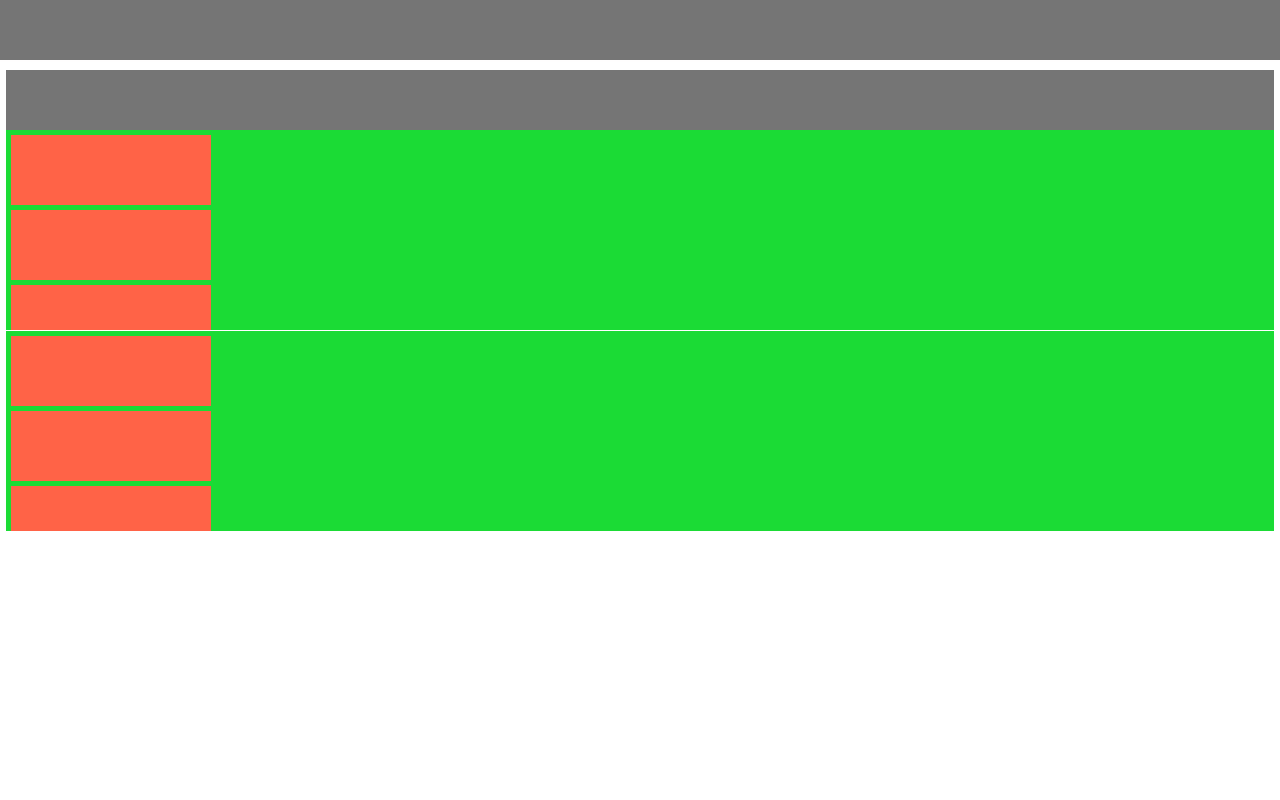
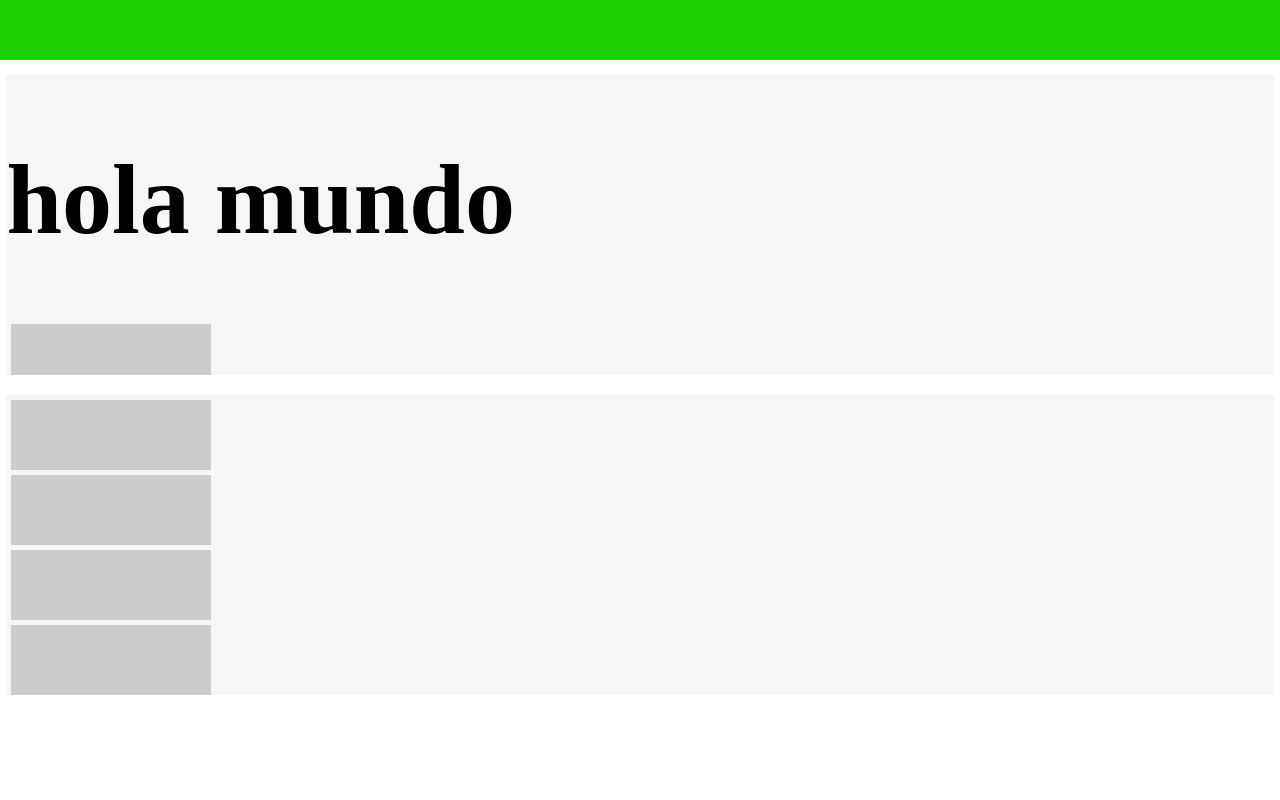
Before and after one commit to danslans/ApiDark, a plain HTML site: page index.html in a window 1280 px wide. Drawn offline with Linux system fonts and the light colour scheme.

Commit message:
nuevo css

```diff
--- a/css/styles.css
+++ b/css/styles.css
@@ -1,11 +1,12 @@
 :root{
-    --d-color-toolbar:#757575;
+    --d-color-toolbar:#1DD000;
     --d-color-sombra-toolbar:#fffefe;
     --d-color-content:#fcfcfc;
     --d-color-sombra-content:#ffffff;
-    --d-color-content-hover:hsl(0, 0%, 98%);
-    --d-color-content-active:hsl(0, 0%, 95%);
-    --d-color-content-section:rgb(27, 219, 53);
+    --d-color-content-hover:#ffffff;
+    --d-color-content-active:#5436F5;
+    --d-color-content-section:#F6F6F6;
+	--d-color-button:#cccccc;
 }
 body{
 font-size:50px;
@@ -16,34 +17,51 @@ box-sizing: content-box;
 position: relative;
 margin: 0 auto;
 padding: 0;
-width: 99%;
-height: 200px;
+width: 99vw;
+height:300px;
 margin-top: 10px;
 margin-bottom: 10px;
 background-color: var(--d-color-content);
 box-shadow: 3px 3px var(--d-color-sombra-content);
 }
+
+.d-content{
+  display:flex;
+  flex-direction:column;
+  overflow:auto;
+}
+
 .d-content:hover{
     background-color:var(--d-color-content-hover);
 }
 .d-content:active{
-    background-color:var(--d-color-content-active);
+    background-color:var(--d-color-content-section);
 }
 
 .d-content-section{
     position: relative;
     width: 100%;
-    height: 100%;
     overflow: scroll;
     margin-bottom: 1px;
     background-color:var(--d-color-content-section);
 }
 
+.d-principal-content{
+  top:65px;
+  position:relative;
+  display:flex;
+  flex-direction:row;
+  flex-wrap:nowrap;
+  justify-content:center;
+}
+
 .d-topbar{
-position:relative;
+position:fixed;
 margin:0;
-padding-left: 100%;
-padding-top: 60px;
+padding:0;
+height:60px;
+width:100%;
+z-index:1;
 background-color:var(--d-color-toolbar);
 box-shadow: 0px 2px var(--d-color-sombra-toolbar);
 }
@@ -53,7 +71,7 @@ width:200px;
 height:70px;
 margin:5px;
 padding:0px;
-background-color:tomato;
+background-color:var(--d-color-button);
 }
 .d-button>button{
 position:absolute;
--- a/index.html
+++ b/index.html
@@ -16,10 +16,10 @@
       <d-item-menu></d-item-menu>
     </d-menu>
   </d-topbar>
-
+  <d-principal-content>
   <d-content>
-    <d-topbar></d-topbar>
     <d-content-section  tama="200px">
+	  <h1>hola mundo</h1>
       <d-button></d-button>
       <d-button></d-button>
       <d-button></d-button>
@@ -32,7 +32,24 @@
         <d-button></d-button>
       </d-content-section>
   </d-content>
+  </d-principal-content>
 
+  <d-principal-content>
+	<d-content>
+	  <d-content-section  tama="200px">
+		<d-button></d-button>
+		<d-button></d-button>
+		<d-button></d-button>
+		<d-button></d-button>
+	  </d-content-section>
+	  <d-content-section >
+        <d-button></d-button>
+        <d-button></d-button>
+        <d-button></d-button>
+        <d-button></d-button>
+      </d-content-section>
+	</d-content>
+  </d-principal-content>
   <!--<d-content>
   </d-content>
 
--- a/js/scripts.js
+++ b/js/scripts.js
@@ -21,6 +21,9 @@ function decideTypeElement(tagName, tagElement) {
 			createElement(tagName, tagElement);
 			break;
 			case "d-content-section":
+			createElement(tagName, tagElement);
+			break;
+			case "d-principal-content":
 			createElement(tagName, tagElement);
 			break;
 	}
```
